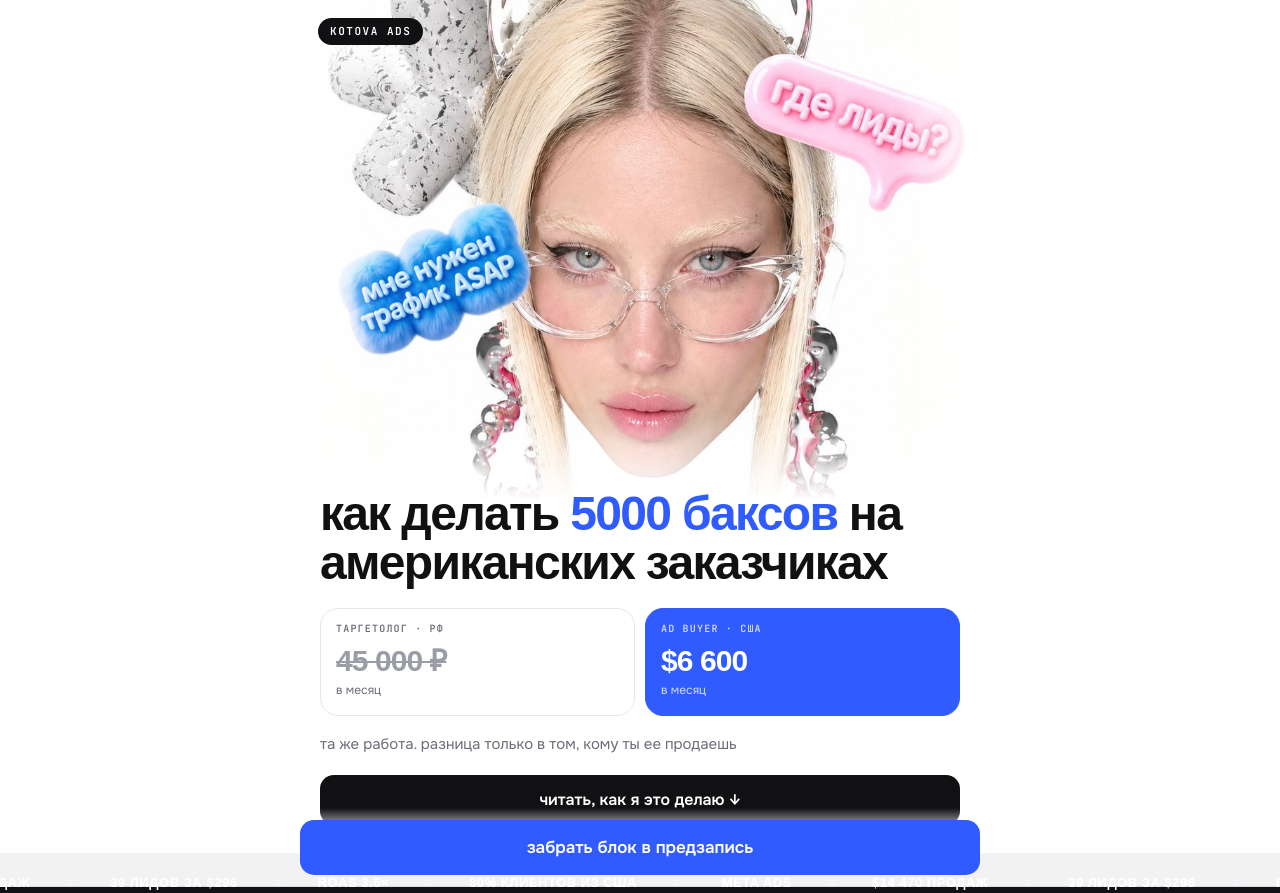
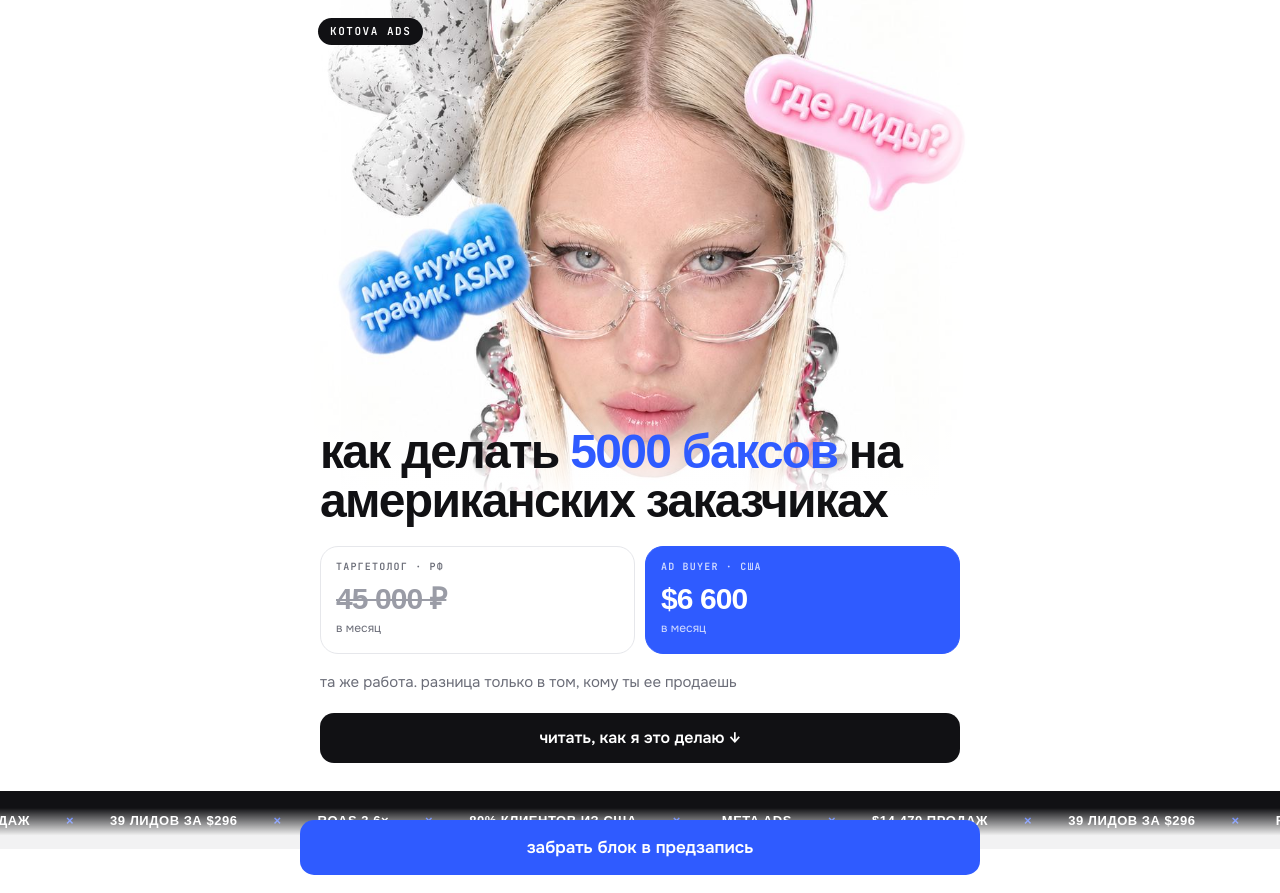
Before and after one commit to umcaty-wq/usa, a plain HTML site: page index.html in a window 1280 px wide. Shown: the top 893 px of the page. Drawn offline with Linux system fonts and the light colour scheme; a web font is replaced by a local one.

Commit message:
hero: title overlaps chin
Co-Authored-By: Claude Opus 5.5 <noreply@anthropic.com>
Claude-Session: https://claude.ai/code/session_01Cy6acT27wTAcGE8N93zsTN

```diff
--- a/index.html
+++ b/index.html
@@ -71,7 +71,7 @@
   .hero-strip{position:relative;height:clamp(380px,100vw,500px);background:#fff url(img/alina.jpg) no-repeat;
     background-size:clamp(480px,128vw,660px) auto;background-position:54% 52%}
   .hero-strip::after{content:"";position:absolute;inset:0;background:linear-gradient(180deg,rgba(255,255,255,0) 82%,#fff 100%)}
-  .hero-body{position:relative;margin-top:-10px;padding:0 20px}
+  .hero-body{position:relative;z-index:2;margin-top:clamp(-72px,-14vw,-40px);padding:0 20px}
   .hero h1{font:700 clamp(30px,8.2vw,48px)/1.02 Unbounded,sans-serif;letter-spacing:-.035em;margin:0 0 20px}
   .hero h1 em{font-style:normal;color:var(--accent)}
   .vs{display:grid;grid-template-columns:1fr 1fr;gap:10px}
```
